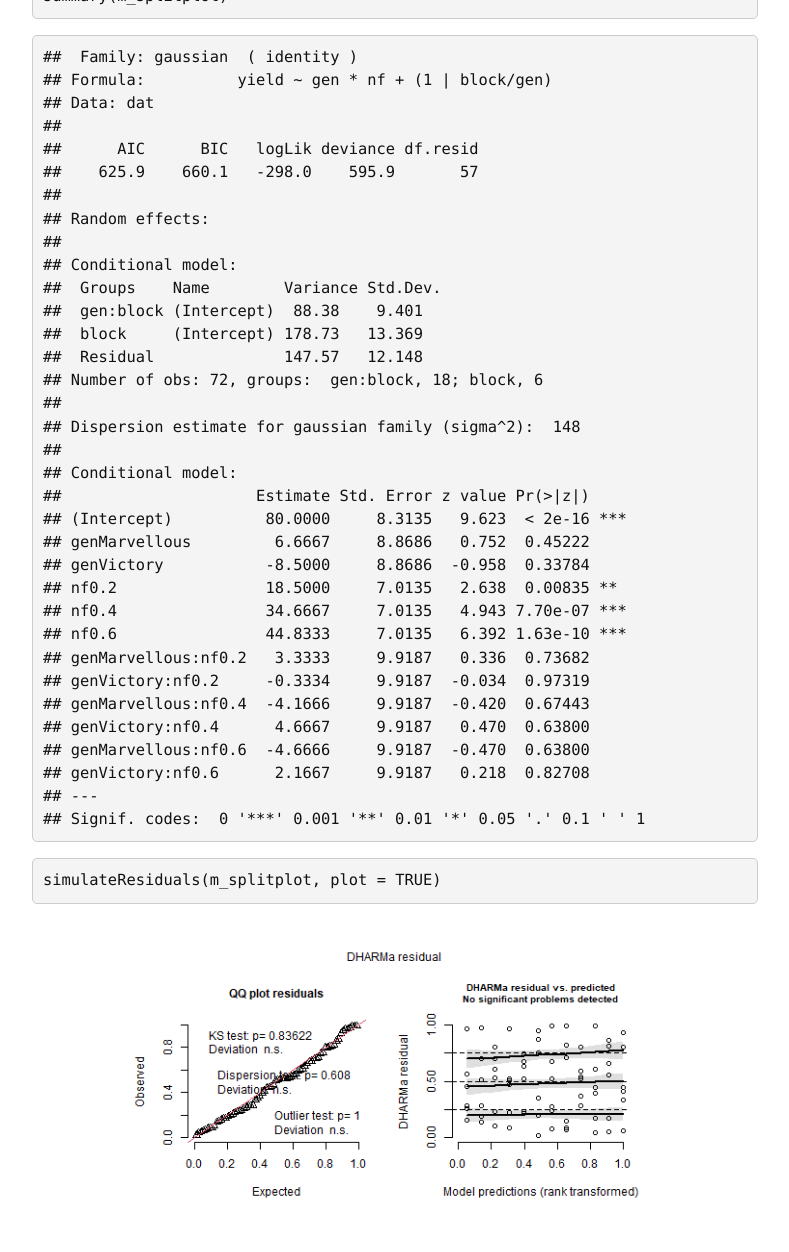
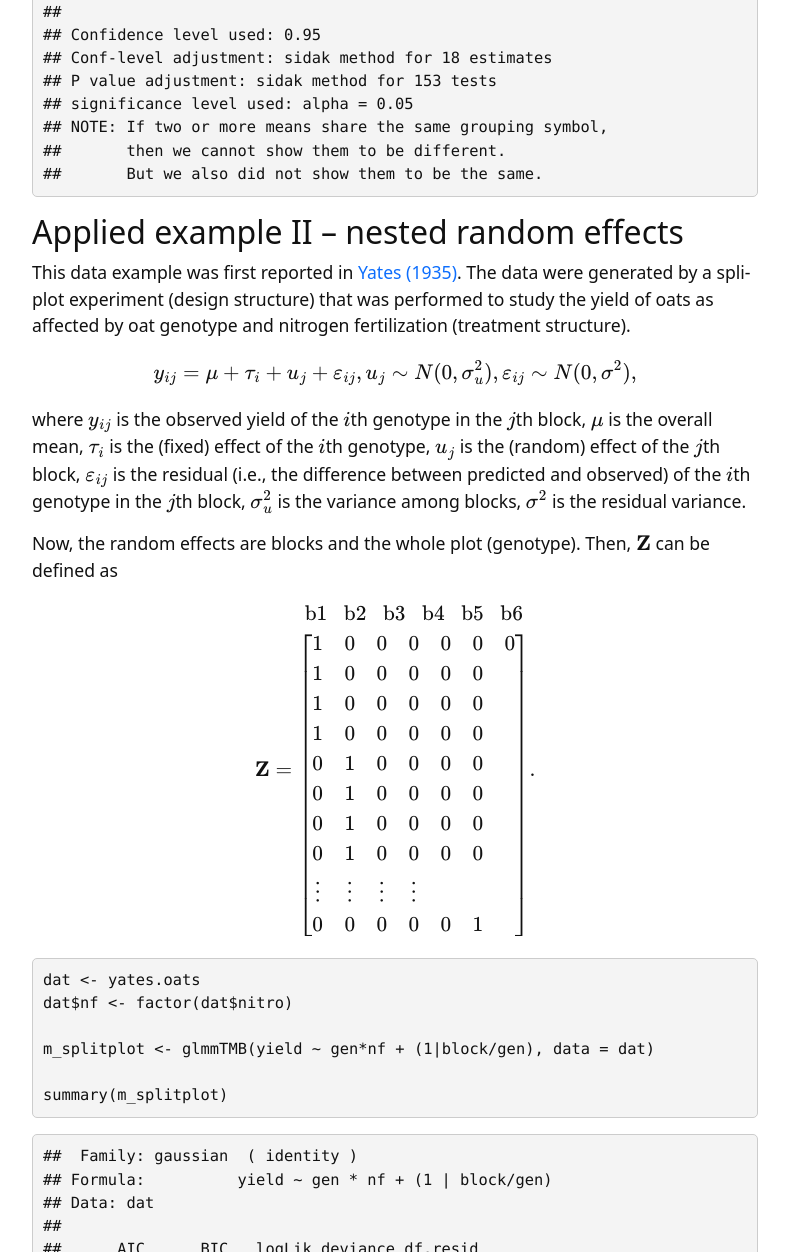
Before and after one commit to jlacasa/mixed-models-spring25, a Jekyll site: the page built from content/2-lesson.md, in a window 1280 px wide and 1400 px high, scrolled down 4542 px, cut to the strip 0-1252 px from the top of the window. Shown: the whole strip, without its empty margins (245-1034 px from the left). Built offline with Jekyll 4.4.1, drawn with Linux system fonts in a browser that asks for light colours; formulas are drawn with MathJax 3; some of the changed text lies outside the part shown.

Commit message:
model notation

```diff
--- a/content/2-lesson.md
+++ b/content/2-lesson.md
@@ -143,6 +143,22 @@ $$\varepsilon_{ij}$$ is the residual (i.e., the difference between predicted and
 $$\sigma^2_u$$ is the variance among blocks,
 $$\sigma^2$$ is the residual variance.
 
+Since blocks are our only random effect, $$\mathbf{Z}$$ can be defined as
+
+$$\mathbf{Z} = \begin{array}{cc}
+\text{b}1 \phantom{-} \text{b}2 \phantom{-} \text{b}3 \phantom{-} \text{b}4 \\
+\begin{bmatrix} 1 & 0 & 0 & 0 & 0 \\
+1 & 0 & 0 & 0 \\
+1 & 0 & 0 & 0 \\
+1 & 0 & 0 & 0 \\
+0 & 1 & 0 & 0 \\
+0 & 1 & 0 & 0 \\
+0 & 1 & 0 & 0 \\
+0 & 1 & 0 & 0 \\
+\vdots & \vdots & \vdots & \vdots \\
+0 & 0 & 0 & 1\end{bmatrix}
+\end{array}.$$
+
 <html lang="en">
 <head>
     <meta charset="UTF-8">
@@ -248,6 +264,39 @@ cld(marginal_means,
 
 
 ## Applied example II -- nested random effects
+
+This data example was first reported in [Yates (1935)](https://doi.org/10.2307/2983638).
+The data were generated by a spli-plot experiment (design structure) that was performed to study
+the yield of oats as affected by oat genotype and nitrogen fertilization (treatment structure).
+
+$$y_{ij} = \mu + \tau_i + u_j + \varepsilon_{ij},\\
+u_j \sim N(0, \sigma^2_u), \\
+\varepsilon_{ij} \sim N(0, \sigma^2),$$
+
+where $$y_{ij}$$ is the observed yield of the $$i$$th genotype in the $$j$$th block,
+$$\mu$$ is the overall mean,
+$$\tau_i$$ is the (fixed) effect of the $$i$$th genotype,
+$$u_j$$ is the (random) effect of the $$j$$th block,
+$$\varepsilon_{ij}$$ is the residual (i.e., the difference between predicted and observed) of the $$i$$th genotype in the $$j$$th block,
+$$\sigma^2_u$$ is the variance among blocks,
+$$\sigma^2$$ is the residual variance.
+
+Now, the random effects are blocks and the whole plot (genotype).
+Then, $$\mathbf{Z}$$ can be defined as
+
+$$\mathbf{Z} = \begin{array}{cc}
+\text{b}1 \phantom{-} \text{b}2 \phantom{-} \text{b}3 \phantom{-} \text{b}4 \phantom{-} \text{b}5 \phantom{-} \text{b}6 \\
+\begin{bmatrix} 1 & 0 & 0 & 0 & 0 & 0 & 0 \\
+1 & 0 & 0 & 0 & 0 & 0 \\
+1 & 0 & 0 & 0 & 0 & 0 \\
+1 & 0 & 0 & 0 & 0 & 0 \\
+0 & 1 & 0 & 0 & 0 & 0 \\
+0 & 1 & 0 & 0 & 0 & 0 \\
+0 & 1 & 0 & 0 & 0 & 0 \\
+0 & 1 & 0 & 0 & 0 & 0 \\
+\vdots & \vdots & \vdots & \vdots \\
+0 & 0 & 0 & 0 & 0 & 1\end{bmatrix}
+\end{array}.$$
 
 
 {% highlight r %}
```
